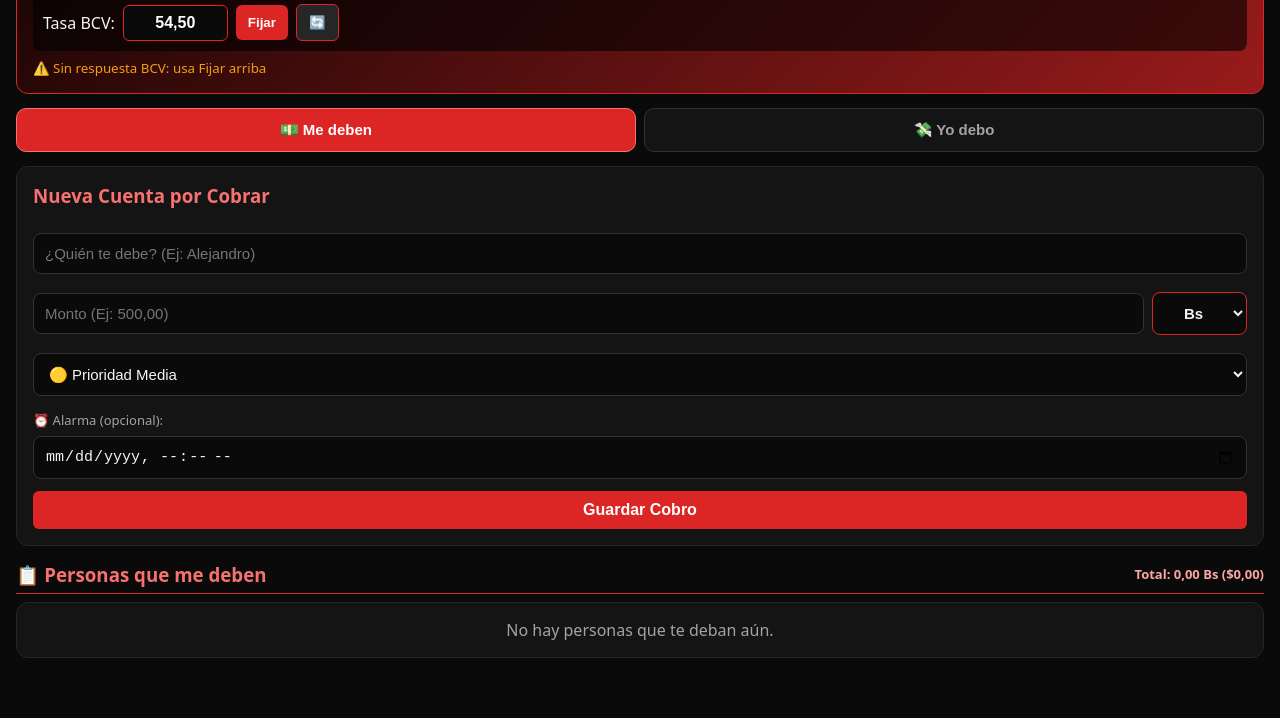
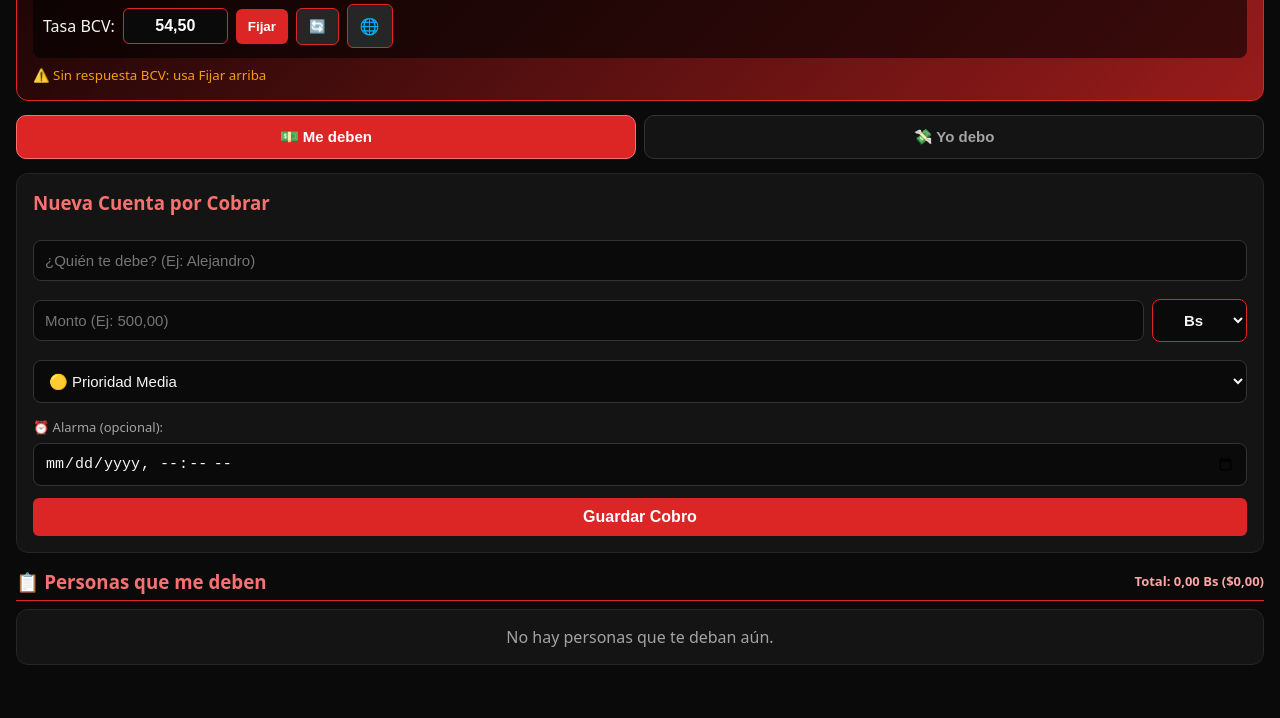
Before and after one commit to causa-max/cobros-bcv, a plain HTML site: page index.html in a window 1280 px wide. Shown: the part 82-800 px from the top of the page. Drawn offline with Linux system fonts and the light colour scheme; no server answers.

Commit message:
Update index.html

```diff
--- a/index.html
+++ b/index.html
@@ -42,6 +42,7 @@
       <input type="text" inputmode="decimal" id="tasaActual" placeholder="Ej: 54,50">
       <button type="button" class="btn" id="btnTasa">Fijar</button>
       <button type="button" class="btn" id="btnSync" style="background:#262626; border:1px solid var(--p);">🔄</button>
+            <a href="https://www.bcv.org.ve" target="_blank" class="btn" style="background:#262626; border:1px solid var(--p); text-decoration:none;">🌐</a>
     </div>
     <small id="estadoApi" style="display:block; margin-top:8px; color:#fca5a5;">Iniciando...</small>
   </div>
```
